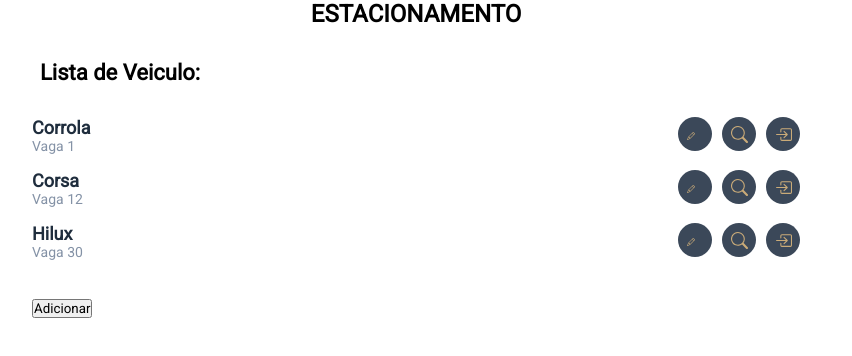
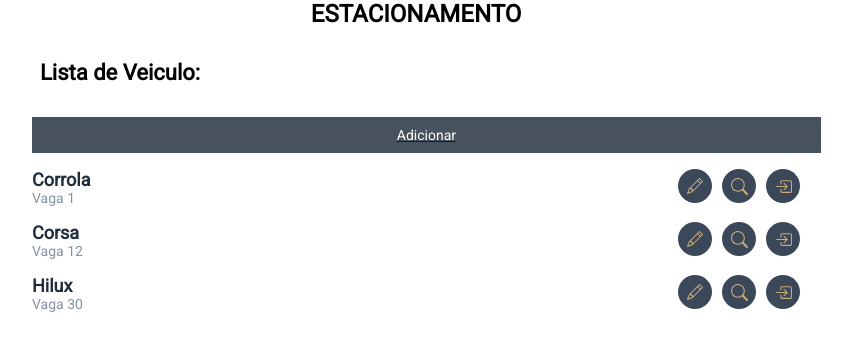
Before and after one commit to EstudosEdu/Projeto-React, a React (Create React App) app: page /list in a window 1280 px wide. Shown: the top 356 px of the page, without its empty margins (224-1076 px from the left). Built offline with nearby package versions, Linux system fonts and the light colour scheme.

Commit message:
arrumando e estilizando botões

```diff
--- a/src/components/Bottao/Bottao.jsx
+++ b/src/components/Bottao/Bottao.jsx
@@ -1,12 +1,13 @@
 import React from 'react';
 import { Link } from 'react-router-dom';
-import './style.css';
+import './btn_style.css';
 
 
 const Bottao = props => {
 
   function btnAdd(){
      return <button
+     className="link"
      onClick={() =>
        props.func(props.info).then(i => {
          if (i) {
@@ -21,7 +22,7 @@ const Bottao = props => {
 
   function btnList(){
     return <Link to="/">
-      <button>{props.nome}</button>
+      <button className="link">{props.nome}</button>
     </Link>
   }
 
--- a/src/components/Bottao/style.css
+++ b/src/components/Bottao/btn_style.css
@@ -1,7 +1,7 @@
 .link{
   display: flex;
   align-items: center;
-  padding: 10px 46%;
+  padding: 10px 47.5%;
   background: var(--back-btn);
   border: none;
   color: white;
@@ -10,4 +10,20 @@
   cursor: pointer;
   font-family: 'Roboto';
   text-decoration: none;
+  transition: all .6s ;
+  margin: auto;
 }
+
+.link:hover{
+  background: #323940;
+  font-size: 16px;
+  padding: 9.8px 46.8%;
+}
+
+.link:visited{
+  text-decoration: none;
+}
+
+.edit{
+  margin: 10px 0px;
+}
--- a/src/components/Editar/Editar.jsx
+++ b/src/components/Editar/Editar.jsx
@@ -4,7 +4,8 @@ import Input from '../Input/Input.jsx';
 import InputSelect from '../InputSelect/InputSelect.jsx';
 import { update } from '../../utils/functionsDB.js';
 import { data } from '../../db.jsx';
-import { Redirect } from 'react-router-dom'
+import { Redirect } from 'react-router-dom';
+import '../Bottao/btn_style.css';
 
 
 
@@ -77,6 +78,7 @@ const Editar = (props) => {
             number={4}
             infos={infos}
             funcao={setInfos}
+            edit={true}
             place={props.location.state.funcionario}
           />
 
@@ -95,6 +97,7 @@ const Editar = (props) => {
         </div>
 
         <button
+          className="link"
           onClick={() => {
             update(infos).then((red) => {
               setRedirect(red)
@@ -105,6 +108,7 @@ const Editar = (props) => {
         </button>
 
         <button
+          className="link edit"
           onClick={() => setRedirect(true)}
         >
           Voltar
--- a/src/components/InputSelect/InputSelect.jsx
+++ b/src/components/InputSelect/InputSelect.jsx
@@ -43,6 +43,7 @@ const InputSelect = (props) => {
     })
   }
 
+
   return(
     <>
     <Container>
@@ -62,9 +63,16 @@ const InputSelect = (props) => {
           }
         )}
       >
-        <option selected disabled>
-        {props.edit ? `Vaga ${props.place}` : `${props.place}`}
-        </option>
+        {props.edit ?
+            <option selected disabled>
+              {props.place}
+            </option>
+          :
+            <option selected disabled>
+              {props.tipo === "Add1" && "Escolha uma vaga"}
+              {props.tipo === "Add" && "Escolha um Funcionario"}
+            </option>
+        }
 
         {props.title === "Vaga" ? vaga() : funcionarios()}
 
--- a/src/components/Layout/Adicionar/Adicionar.jsx
+++ b/src/components/Layout/Adicionar/Adicionar.jsx
@@ -63,24 +63,22 @@ const Adicionar = () => {
             />
 
           < InputSelect
-            dados="Nome do Funcionario:"
-            dados1="Funcionario"
             title="Funcionarios"
             arr={arr}
             number={4}
             funcao={setInfos}
             infos={infos}
+            tipo="Add"
           />
 
           < InputSelect
-            dados="Vaga Alocada:"
-            dados1="1"
             title="Vaga"
             datas={data}
             arr={arr}
             number={5}
             funcao={setInfos}
             infos={infos}
+            tipo="Add1"
           />
 
         </div>
@@ -91,7 +89,6 @@ const Adicionar = () => {
           info={infos}
           redirect={redirect}
           setredirect={setRedirect}
-          // link={"/list"}
         />
       </ContainerGeral>
     </>
--- a/src/components/Layout/Listagem/Lista.jsx
+++ b/src/components/Layout/Listagem/Lista.jsx
@@ -4,6 +4,7 @@ import Bottao from '../../Bottao/Bottao.jsx';
 import LinhaLista from '../../LinhaLista/LinhaLista.jsx';
 import { data } from '../../../db.jsx';
 import Modal from '../../modal/Modal.jsx';
+import '../../Bottao/btn_style.css';
 
 const Lista = () => {
 
@@ -31,15 +32,11 @@ const Lista = () => {
           </Add>
         </div>
 
+        <Bottao nome="Adicionar"/>
+
         {datas.map((datas) => (
           <LinhaLista  modal={Modal} setModal={setModal} dadoModal={dadoModal} setDadoModal={setDadoModal} dados={datas} setDados={setDatas} setaData={setDatas}/>
         ))}
-        <br />
-        <br />
-        <span>
-          <Bottao nome="Adicionar"/>
-
-        </span>
       </ContainerGeral>
     </>
   )
--- a/src/components/LinhaLista/LinhaLista.jsx
+++ b/src/components/LinhaLista/LinhaLista.jsx
@@ -5,6 +5,7 @@ import ImgLupa from '../../assets/search.svg';
 import {
   ContImgs,
   ImgsIcons,
+  ImgsIconsPencil,
   ContGeralImgs,
   ContGeral,
   ContTitleList,
@@ -28,7 +29,7 @@ const LinhaLista = (props) => {
           <ContGeralImgs>
             <ContImgs>
                 <Link to={{ pathname: "/edit", state: props.dados }}>
-                  <ImgsIcons src={ImgLapis}  alt=""/>
+                  <ImgsIconsPencil src={ImgLapis}  alt=""/>
                 </Link>
             </ContImgs>
             <ContImgs>
--- a/src/components/LinhaLista/style.jsx
+++ b/src/components/LinhaLista/style.jsx
@@ -9,10 +9,21 @@ export const ContImgs = styled.span`
   background: #3B4859;
   border-radius: 50%;
   overflow: hidden;
+  transition: all .6s;
+  &:hover{
+    transform: scale(1.1);
+    box-shadow: 1px 2px 2px rgba(0,0,0,0.5);
+    background: #323940;
+  }
 `;
 
 export const ImgsIcons = styled.img`
   width: 50%;
+`;
+
+export const ImgsIconsPencil = styled.img`
+  width: 100%;
+  margin-top: 20%;
 `;
 
 export const ContGeralImgs = styled.div`
--- a/src/components/modal/Modal.jsx
+++ b/src/components/modal/Modal.jsx
@@ -7,6 +7,7 @@ import {
   TitleLine,
   InfoLine
 } from './style.jsx';
+import '../Bottao/btn_style.css';
 
 const Modal = (props) => {
   return(
@@ -40,7 +41,7 @@ const Modal = (props) => {
             <InfoLine>Vaga {props.dado.vaga}</InfoLine>
           </ContLineInfo>
 
-          <button onClick={() => props.func(false)}>Fechar</button>
+          <button className="link" onClick={() => props.func(false)}>Fechar</button>
         </ContainerG>
       </ContainerFundo>
     </>
--- a/src/utils/functionsDB.js
+++ b/src/utils/functionsDB.js
@@ -55,8 +55,7 @@ const verificaGeral = async (nome, modelo, placa, vaga, funcionario) => {
         funcionario: funcionario
       },
     )
-    res = true
-    console.log(data);
+    res = true;
   }else{
     alert('Preencha todas as informações!!!!')
   }
```
